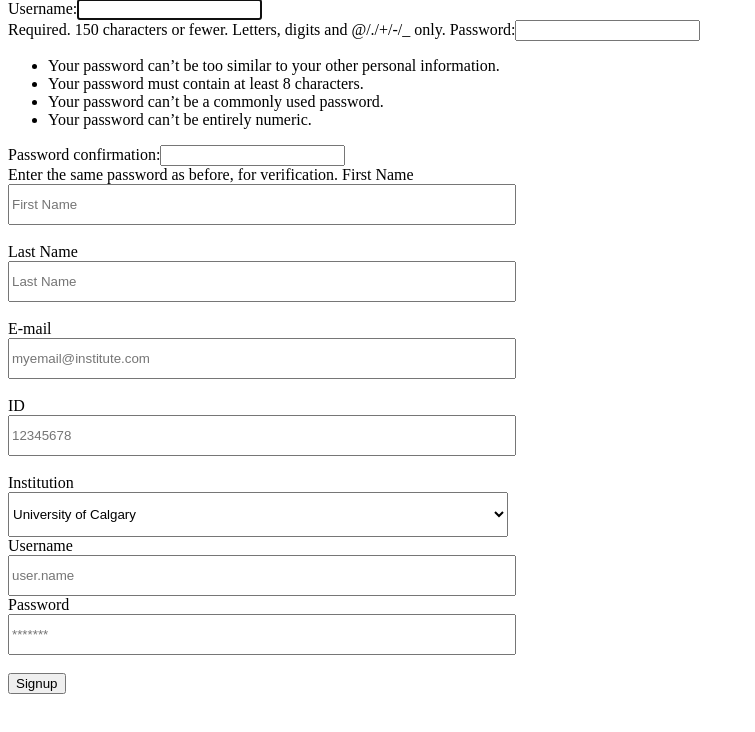
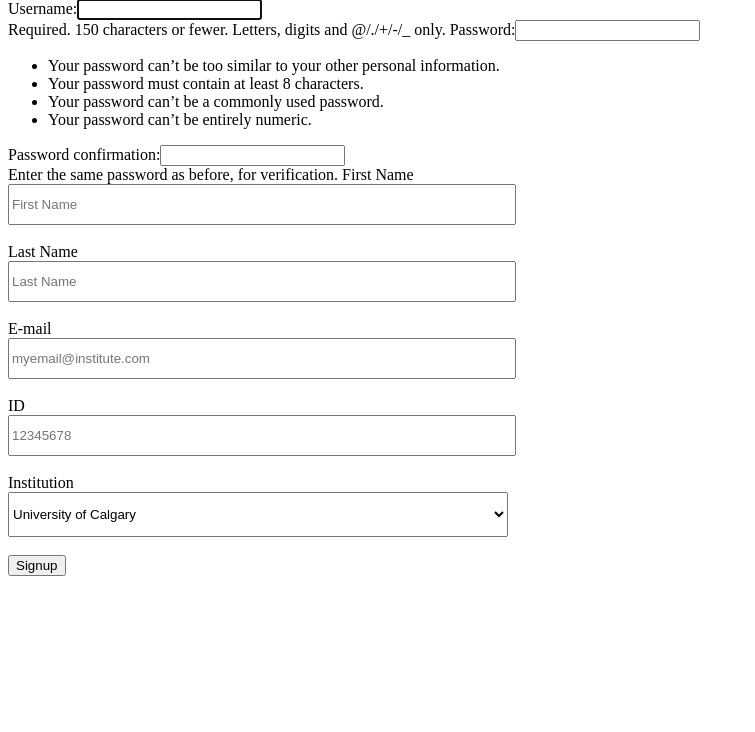
Before and after one commit to lauratimm/Journal-Submission-Website, a Django app: page /accounts/signup/ in a window 1280 px wide. Shown: the part 68-800 px from the top of the page, without its empty margins (0-755 px from the left). Run offline with Django 3.2, Linux system fonts and the light colour scheme; some libraries are stand-ins or nearby versions.

Commit message:
March 19th 4:41

```diff
--- a/accounts/templates/accounts/signup.html
+++ b/accounts/templates/accounts/signup.html
@@ -40,14 +40,7 @@
                     <option value="AthabascaU">University of Athabasca</option>
                     <option value="KingsU">King's University</option>
                     <option value="MacEwanU">MacEwan University</option>
-                    </select><br>
-
-                <label for="username">Username</label><br>
-                <input type = "text" id = "username" placeholder="user.name" style = "height:35px; width: 500px"><br>
-
-
-                <label for ="password">Password</label><br>
-                <input type = "password" id = "password" placeholder="*******" style = "height: 35px; width:500px"><br><br>
+                    </select><br><br>
 
                 <input type = "submit" value = "Signup" onclick = "signup()">
             </form>
```
